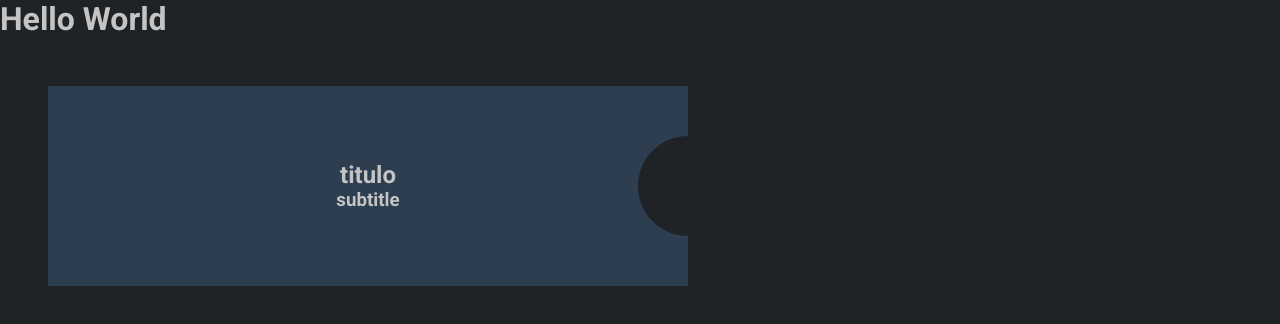
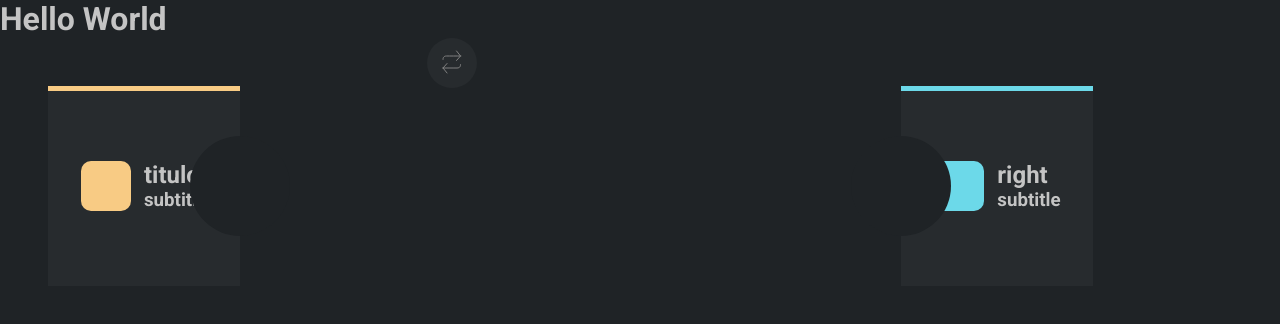
Before and after one commit to githiago-f/digital-wallet, a React (Create React App) app: page / in a window 1280 px wide. Shown: the top 324 px of the page. Built offline with nearby package versions, Linux system fonts and the light colour scheme.

Commit message:
adding Button to components and start the styling of cards

```diff
--- a/src/app/App.tsx
+++ b/src/app/App.tsx
@@ -1,14 +1,14 @@
 import React from 'react';
 import { Routes } from 'app/routes';
 import BaseTheme from 'components/StyleBase';
-import { Card } from 'components/Card';
+import { Cards } from 'components/Cards';
 
 function App() {
     return (
         <>
             <BaseTheme />
             <Routes />
-            <Card title="titulo" subtitle="subtitle"></Card>
+            <Cards title="titulo" subtitle="subtitle"></Cards>
         </>
     );
 }
--- a/src/components/Card/index.tsx
+++ /dev/null
@@ -1,16 +0,0 @@
-import React from 'react';
-import './styles.scss';
-
-export const Card = ({
-    title,
-    subtitle,
-}: ICardProps) => {
-    return (
-        <div>
-            <div className="card">
-                <h2>{title}</h2>
-                <h3>{subtitle}</h3>
-            </div>
-        </div>
-    );
-};
--- /dev/null
+++ b/src/components/Cards/index.tsx
@@ -0,0 +1,18 @@
+import React from 'react';
+import { LeftCard } from 'components/LeftCard';
+import { RightCard } from 'components/RightCard';
+import { ConvertButton } from 'components/ConverterButton';
+import './styles.scss';
+
+export const Cards = ({
+    title,
+    subtitle,
+}: ICardProps) => {
+    return (
+        <div className="cards-wrapper">
+            <LeftCard title={title} subtitle={subtitle} />
+            <ConvertButton />
+            <RightCard title="right" subtitle={subtitle} />
+        </div>
+    );
+};
--- /dev/null
+++ b/src/components/Cards/styles.scss
@@ -0,0 +1,4 @@
+.cards-wrapper {
+    display: grid;
+    grid-template-columns: repeat(3, 1fr);
+}
--- /dev/null
+++ b/src/components/ConverterButton/index.tsx
@@ -0,0 +1,11 @@
+import React from 'react';
+import exchange from '../../assets/images/icons/exchange.svg';
+import './styles.scss';
+
+export const ConvertButton = () => {
+    return (
+        <div className="convert__button">
+            <button><img src={exchange} alt="" /></button>
+        </div>
+    );
+};
--- /dev/null
+++ b/src/components/ConverterButton/styles.scss
@@ -0,0 +1,21 @@
+.convert__button {
+    button {
+        width: 50px;
+        height: 50px;
+        border-radius: 100%;
+        border: none;
+        background-color: var(--secondary-dark);
+
+        img {
+            filter: contrast(0%);
+        }
+        &:active,
+        &:hover {
+            transform: scale(0.9);
+            img {
+                transition: ease-in-out 0.5s;
+                transform: rotate(180deg);
+            }
+        }
+    }
+}
--- /dev/null
+++ b/src/components/LeftCard/index.tsx
@@ -0,0 +1,22 @@
+import React from 'react';
+import './styles.scss';
+
+export const LeftCard = ({
+    title,
+    subtitle,
+}: ICardProps) => {
+    return (
+        <div>
+            <div className="card">
+                <div className="border"></div>
+                <div className="content">
+                    <div className="icon"></div>
+                    <div className="text-element">
+                        <h2>{title}</h2>
+                        <h3>{subtitle}</h3>
+                    </div>
+                </div>
+            </div>
+        </div>
+    );
+};
--- /dev/null
+++ b/src/components/LeftCard/styles.scss
@@ -0,0 +1,57 @@
+.card {
+    width: 45%;
+    margin: 3rem;
+    background-color: var(--secondary-dark);
+
+    display: flex;
+    flex-direction: column;
+    justify-content: center;
+    align-items: center;
+
+    .border {
+        width: 100%;
+        height: 5px;
+        top: 0;
+        position: absolute;
+        background-color: var(--light-yellow);
+    }
+
+    .content {
+        display: grid;
+        grid-template-columns: repeat(2, 1fr);
+
+        .icon {
+            width: 50px;
+            height: 50px;
+            border-radius: 10px;
+            background-color: var(--light-yellow);
+        }
+    }
+
+    & {
+        height: 200px;
+        position: relative;
+        background: var(--secondary-dark);
+
+        .icon {
+            width: 50px;
+            height: 50px;
+            border-radius: 10px;
+            background-color: var(--light-yellow);
+        }
+
+        &::before {
+            position: absolute;
+            content: "";
+            left: 100%;
+            top: 0%;
+            z-index: 10;
+            width: 100px;
+            height: 100px;
+            border-radius: 50%;
+            background: var(--primary-dark);
+            transform: translateX(-50%) translateY(50%);
+            bottom: 0px;
+        }
+    }
+}
--- /dev/null
+++ b/src/components/RightCard/index.tsx
@@ -0,0 +1,23 @@
+import React from 'react';
+import './styles.scss';
+
+export const RightCard = ({
+    title,
+    subtitle,
+}: ICardProps) => {
+    return (
+        <div>
+            <div className="right-card">
+                <div className="border"></div>
+                <div className="content">
+                    <div className="icon"></div>
+                    <div className="text-element">
+                        <h2>{title}</h2>
+                        <h3>{subtitle}</h3>
+                    </div>
+                </div>
+            </div>
+        </div>
+
+    );
+};
--- a/src/components/Card/styles.scss
+++ b/src/components/RightCard/styles.scss
@@ -1,5 +1,5 @@
-.card {
-    width: 50%;
+.right-card {
+    width: 45%;
     margin: 3rem;
     background-color: var(--secondary-dark);
 
@@ -8,15 +8,34 @@
     justify-content: center;
     align-items: center;
 
+    .border {
+        width: 100%;
+        height: 5px;
+        top: 0;
+        position: absolute;
+        background-color: var(--light-cian);
+    }
+
+    .content {
+        display: grid;
+        grid-template-columns: repeat(2, 1fr);
+        .icon {
+            width: 50px;
+            height: 50px;
+            border-radius: 10px;
+            background-color: var(--light-cian);
+        }
+    }
+
     & {
         height: 200px;
         position: relative;
-        background: #2c3e50;
+        background: var(--secondary-dark);
 
         &::before {
             position: absolute;
             content: "";
-            left: 100%;
+            left: 0%;
             top: 0%;
             z-index: 10;
             width: 100px;
```
